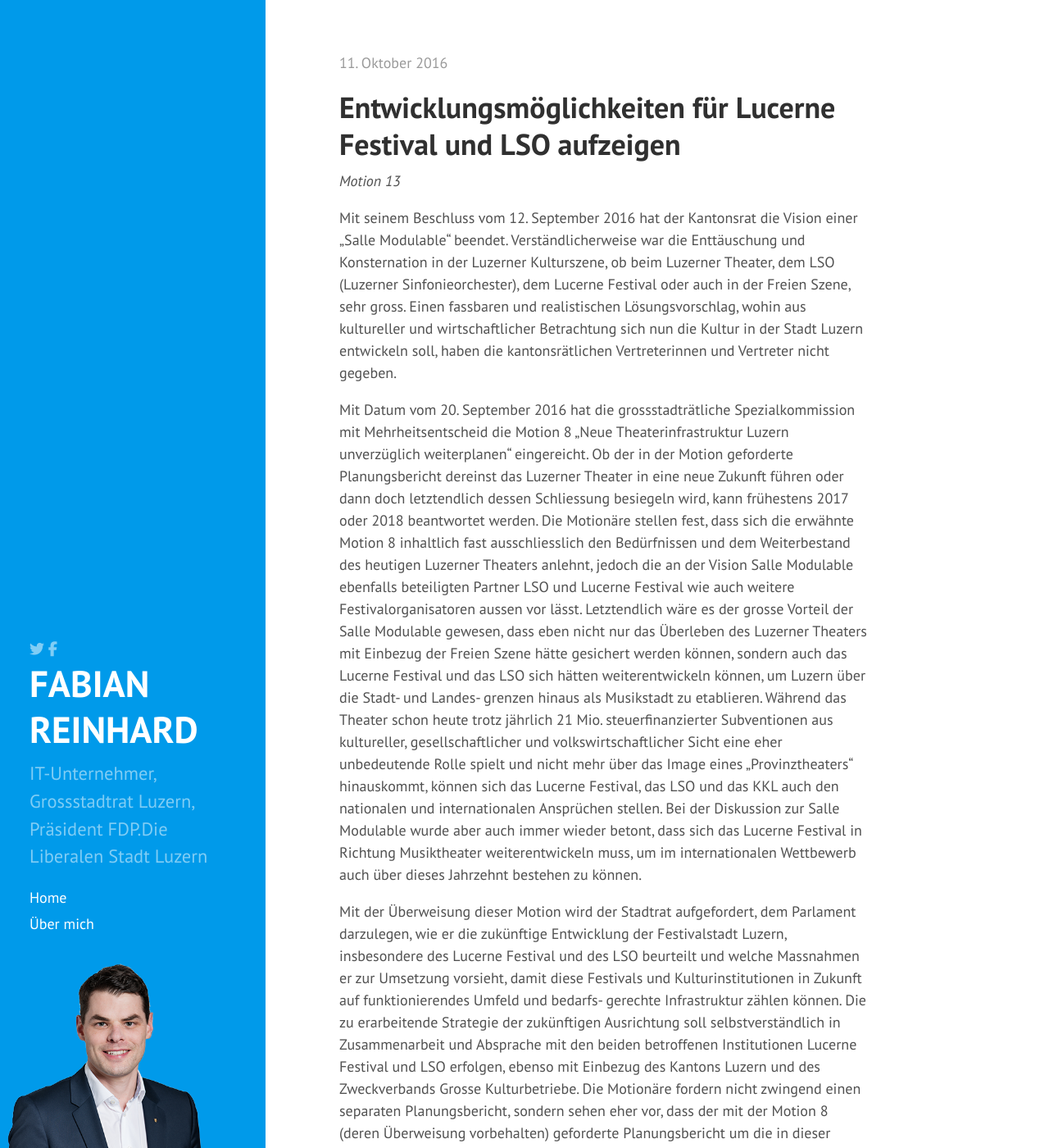
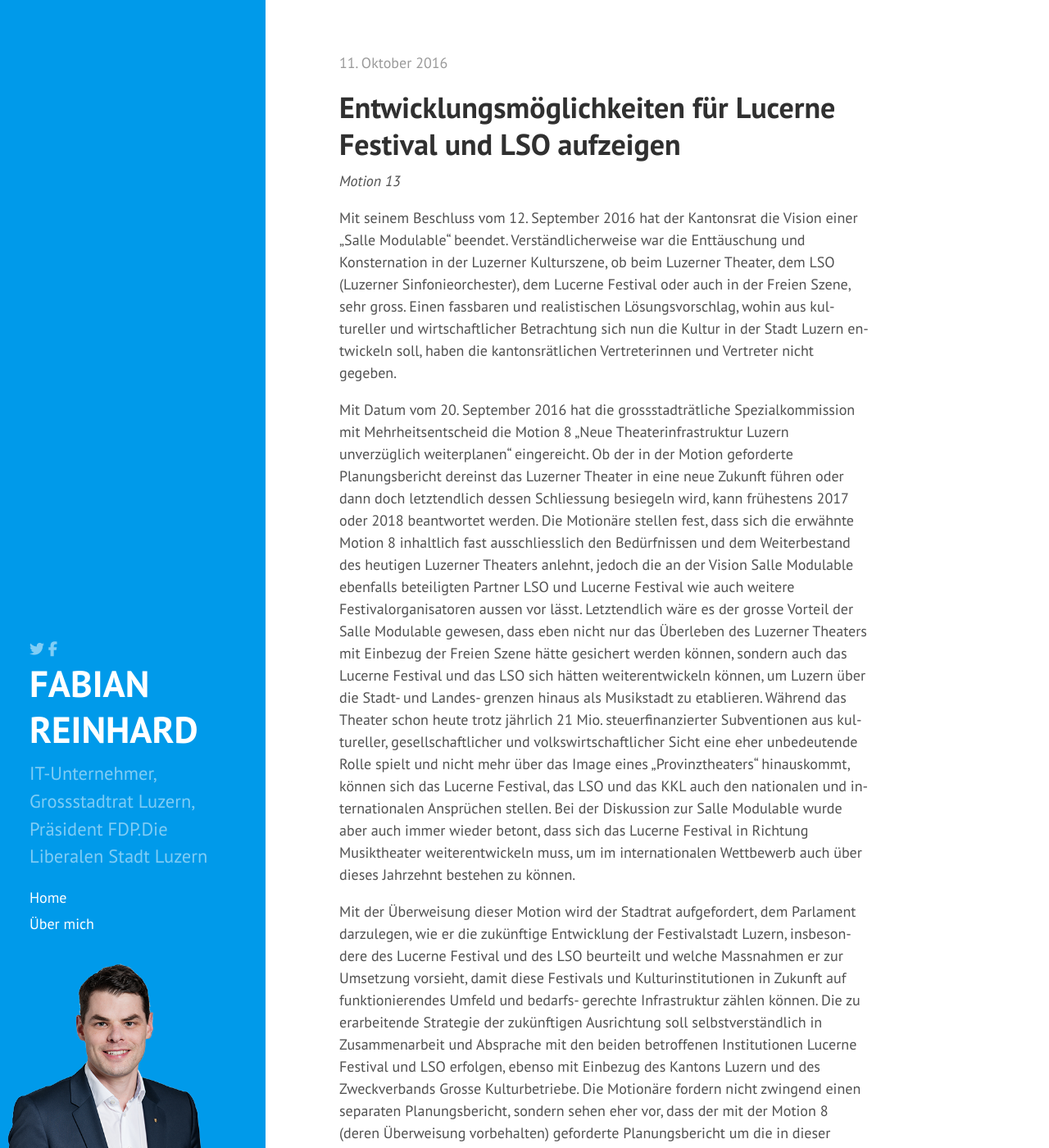
Before and after one commit to freinhard/freinhard.github.io, a Jekyll site: the page built from index.html, in a window 1280 px wide and 1400 px high. Shown: the whole window at 82% size. Built offline with Jekyll 4.4.1, drawn with Linux system fonts in a browser that asks for light colours; nearby versions of some CDN libraries; the list of posts is cut into pages by our own code; comment, search, counter and statistics services are not loaded.

Commit message:
Missing comma

```diff
--- a/public/css/custom.css
+++ b/public/css/custom.css
@@ -32,7 +32,7 @@
     }
 }
 
-p h1, h2, h3, h4 {
+p, h1, h2, h3, h4 {
     -ms-hyphens: auto;
     -webkit-hyphens: auto;
     hyphens: auto;
```
